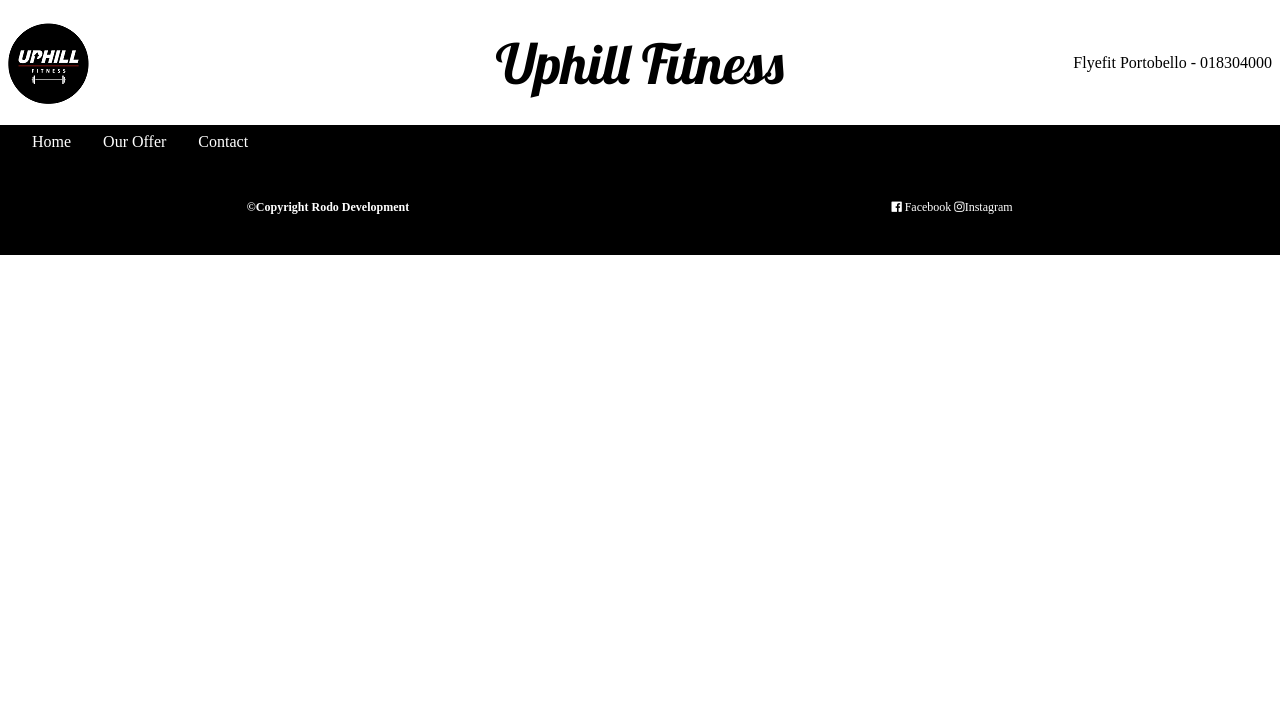
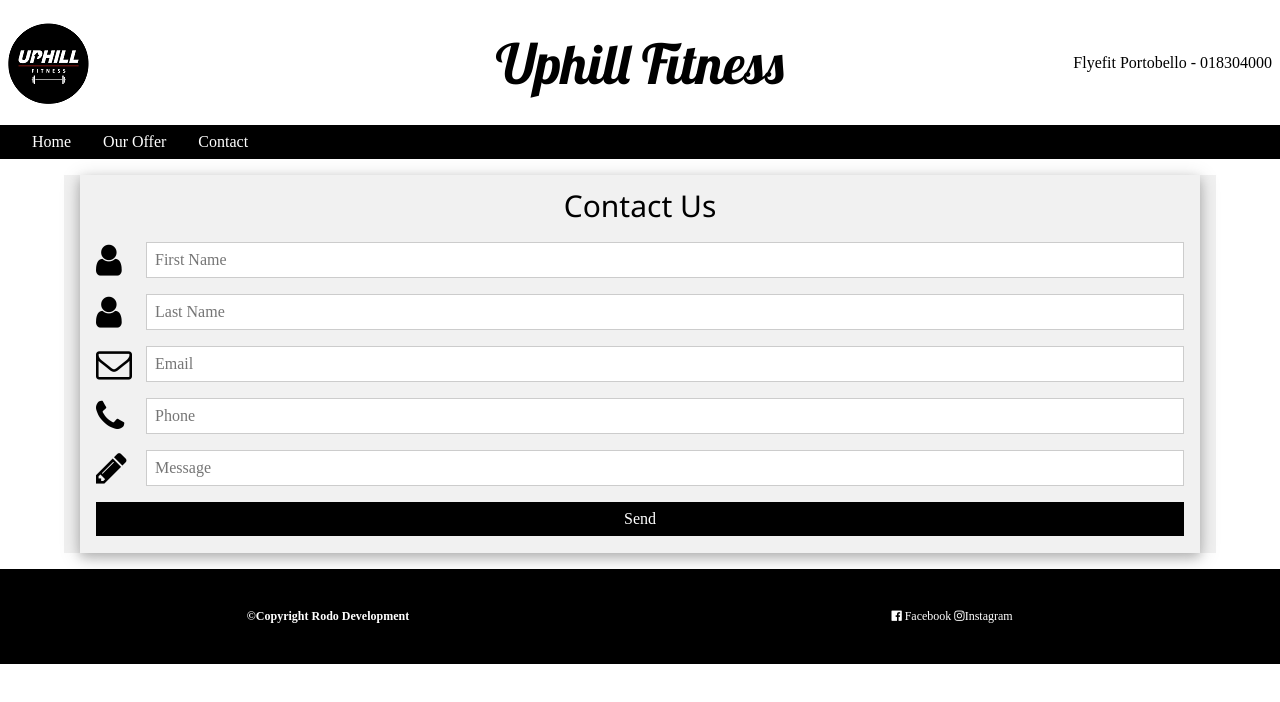
Before and after one commit to rodolazo/ci-milestone-project1, a plain HTML site: page contact.html in a window 1280 px wide. Drawn offline with Linux system fonts and the light colour scheme.

Commit message:
Add form to the contact page

```diff
--- a/contact.html
+++ b/contact.html
@@ -45,12 +45,58 @@
 
     <!-- NAV BAR PCS AND TABLETS-->
 	<nav class="w3-bar w3-container w3-black">
-		<a href="index.html" class="w3-bar-item w3-button active-page">Home</a>
-        <a href="service.html" class="w3-bar-item w3-button">Our Offer</a>
-		<a href="contact.html" class="w3-bar-item w3-button">Contact</a>
+		<a href="index.html" class="w3-bar-item w3-button">Home</a>
+		<a href="service.html" class="w3-bar-item w3-button">Our Offer</a>
+		<a href="contact.html" class="w3-bar-item w3-button active-page">Contact</a>
 	</nav>
 
-	<footer class="w3-black w3-container w3-row">
+    <!-- MAIN CONTENT -->
+	<main id="mainbody" class="w3-light-grey">
+
+		<form action="#" class="w3-container w3-card-4 w3-light-grey w3-text-black w3-margin">
+			<h2 class="w3-center">Contact Us</h2>
+			<div class="w3-row w3-section">
+				<div class="w3-col" style="width:50px"><i class="w3-xxlarge fa fa-user"></i></div>
+				<div class="w3-rest">
+					<input class="w3-input w3-border" name="first" type="text" placeholder="First Name" required>
+				</div>
+			</div>
+
+			<div class="w3-row w3-section">
+				<div class="w3-col" style="width:50px"><i class="w3-xxlarge fa fa-user"></i></div>
+				<div class="w3-rest">
+					<input class="w3-input w3-border" name="last" type="text" placeholder="Last Name" required>
+				</div>
+			</div>
+
+			<div class="w3-row w3-section">
+				<div class="w3-col" style="width:50px"><i class="w3-xxlarge fa fa-envelope-o"></i></div>
+				 <div class="w3-rest">
+				 	<input class="w3-input w3-border" name="email" type="email" placeholder="Email" required>
+				 </div>
+			</div>
+
+			<div class="w3-row w3-section">
+				<div class="w3-col" style="width:50px"><i class="w3-xxlarge fa fa-phone"></i></div>
+				<div class="w3-rest">
+					<input class="w3-input w3-border" name="number" type="number" placeholder="Phone" required>
+				</div>
+			</div>
+
+			<div class="w3-row w3-section">
+				<div class="w3-col" style="width:50px"><i class="w3-xxlarge fa fa-pencil"></i></div>
+				 <div class="w3-rest">
+				 	<input class="w3-input w3-border" name="message" type="text" placeholder="Message">
+				 </div>
+			</div>
+
+			<button class="w3-button w3-block w3-section w3-black w3-ripple w3-padding">Send</button>
+		</form>
+
+	</main>
+
+
+    <footer class="w3-black w3-container w3-row">
 		<div class="w3-col l6 w3-left">
 			<div class="w3-display-container footer-height">
 				<div class="w3-display-middle w3-small">
@@ -69,6 +115,5 @@
 
 	</footer>
 
-
 </body>
 </html>
```
